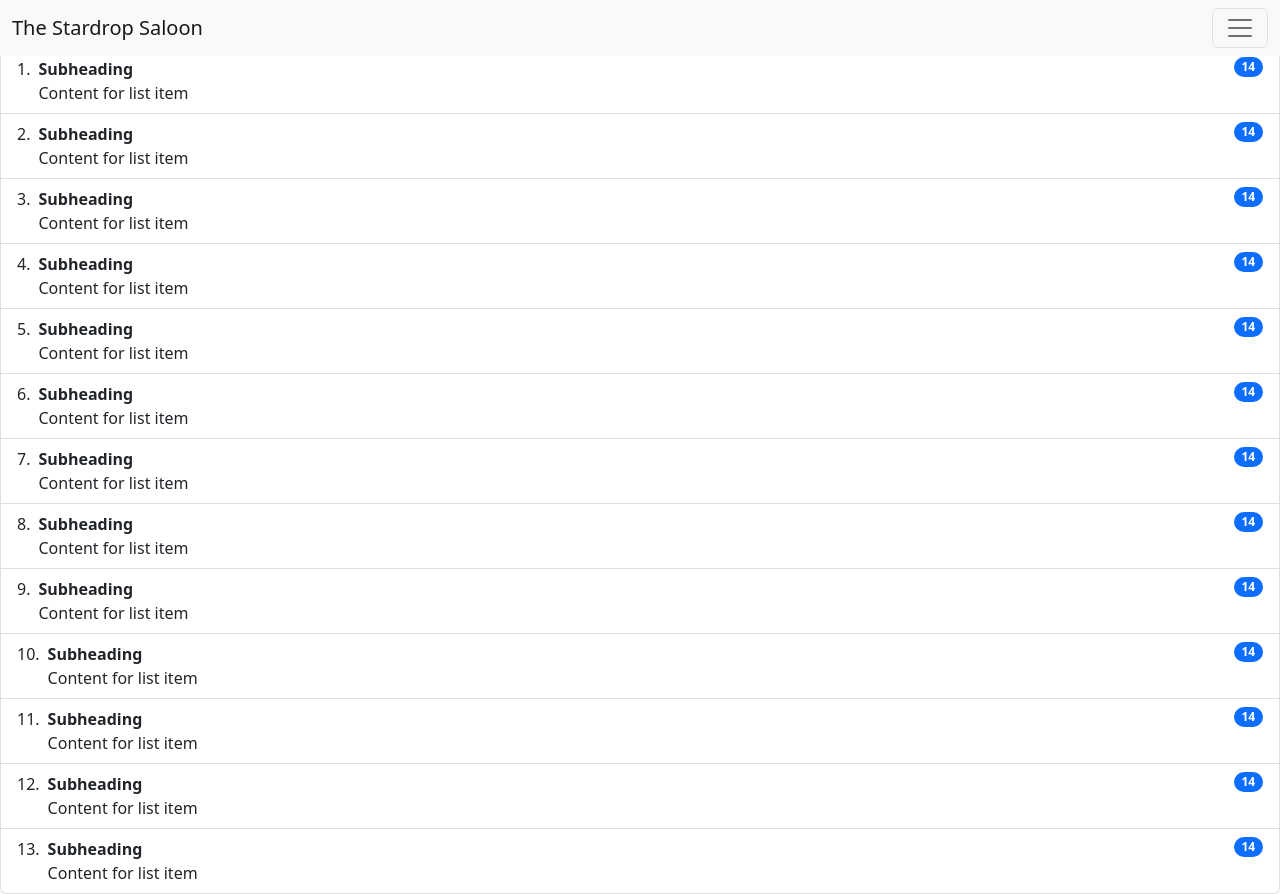
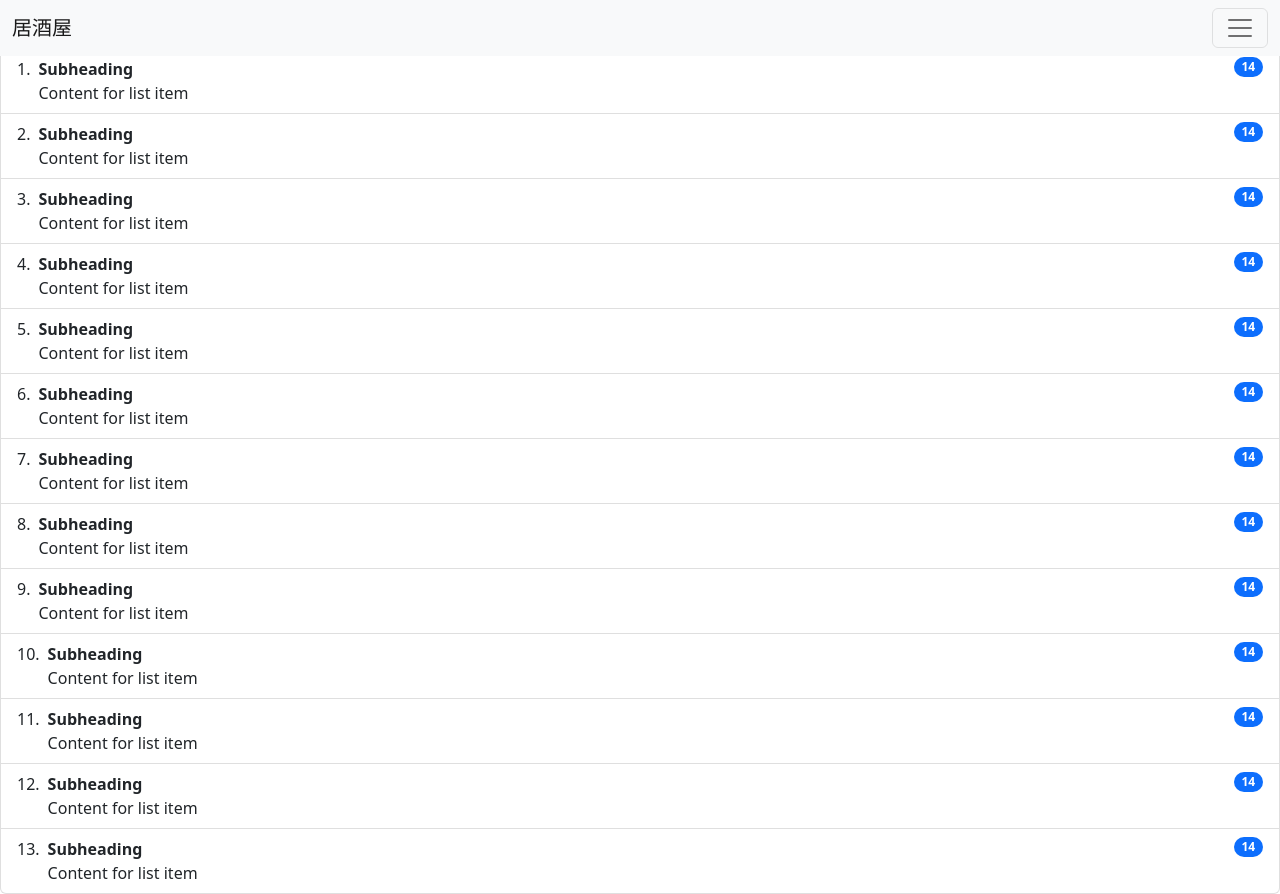
Before and after one commit to AnthonyVanDeyck/restaurant-css-framework, a plain HTML site: page menu.html in a window 1280 px wide. Drawn offline with nearby package versions, Linux system fonts and the light colour scheme.

Commit message:
3eme try

```diff
--- a/menu.html
+++ b/menu.html
@@ -22,7 +22,7 @@
 
 <nav class="navbar bg-light fixed-top">
     <div class="container-fluid">
-      <a class="navbar-brand" href="#">The Stardrop Saloon</a>
+      <a class="navbar-brand" href="#">居酒屋</a>
       <button class="navbar-toggler" type="button" data-bs-toggle="offcanvas" data-bs-target="#offcanvasNavbar" aria-controls="offcanvasNavbar">
         <span class="navbar-toggler-icon"></span>
       </button>
```
Also changed, not shown: contact.html (+1 -1 lines), index.html (+2 -1 lines), pictures.html (+1 -1 lines), restaurant.html (+1 -1 lines), image/Torii.ico (added), image/Torii.png (added), 1 other file.
